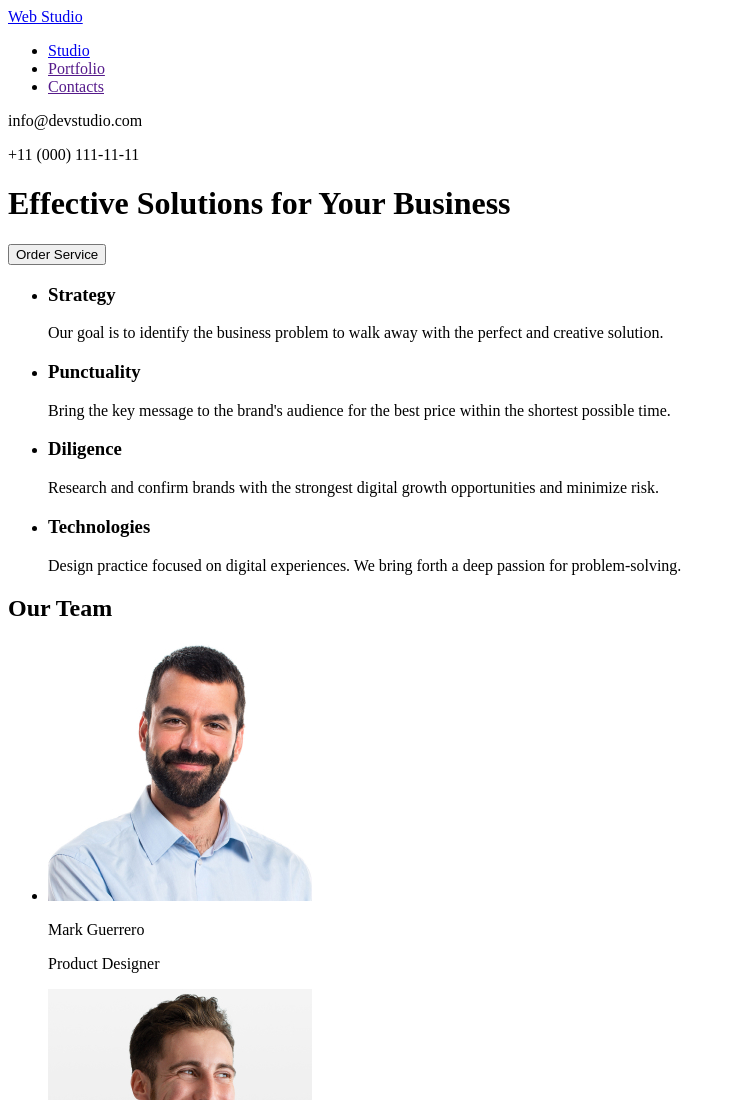
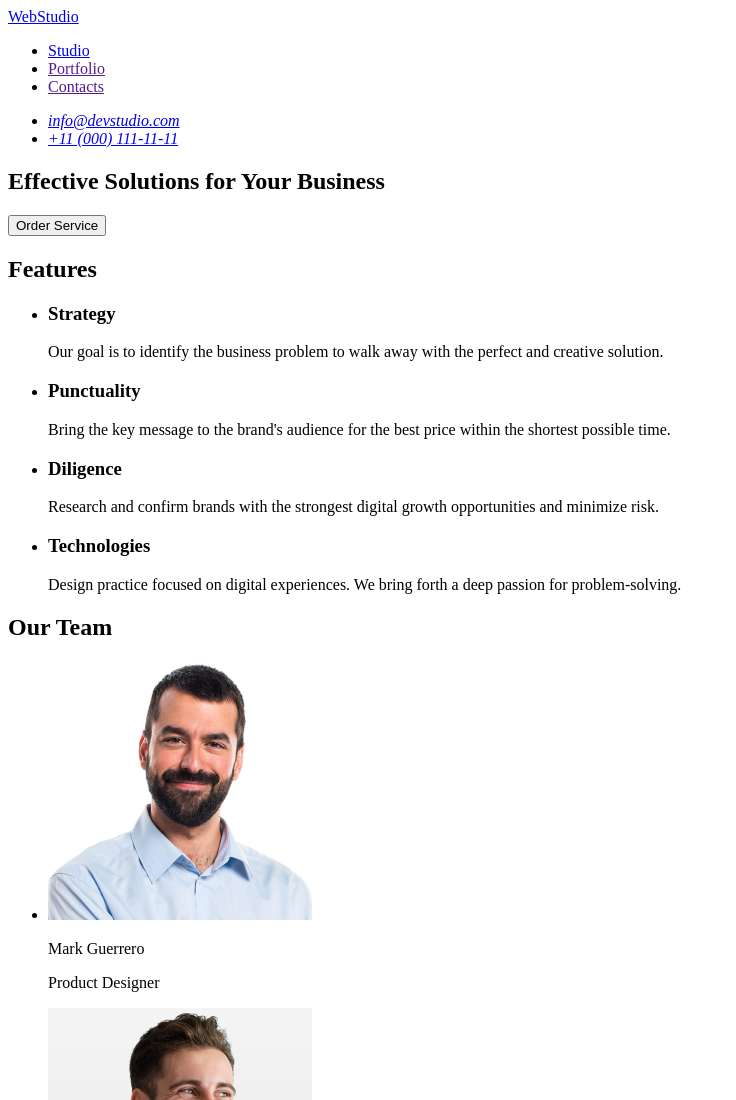
Before and after one commit to AndriiButenko05/goit-markup-hw-01, a plain HTML site: page index.html in a window 1280 px wide. Shown: the top 1100 px of the page, without its empty margins (0-736 px from the left). Drawn offline with Linux system fonts and the light colour scheme.

Commit message:
Rework some mistakes

```diff
--- a/index.html
+++ b/index.html
@@ -7,7 +7,7 @@
   </head>
   <body>
     <header>
-      <a href="/">Web Studio</a>
+      <a href="./index.html">WebStudio</a>
       <nav>
         <ul>
           <li><a href="/">Studio</a></li>
@@ -15,18 +15,27 @@
           <li><a href="">Contacts</a></li>
         </ul>
       </nav>
-      <p>info@devstudio.com</p>
-      <p>+11 (000) 111-11-11</p>
+      <address>
+        <ul>
+          <li><a href="mailto:info@devstudio.com">info@devstudio.com</a></li>
+          <li><a href="tel:+110001111111">+11 (000) 111-11-11</a></li>
+        </ul>
+      </address>
     </header>
-    <main><h1>Effective Solutions for Your Business</h1></main>
+    <main>
+      <section>
+        <h1>Effective Solutions for Your Business</h1>
+
         <button type="button">Order Service</button>
+      </section>
       <section>
+        <h2>Features</h2>
         <ul>
           <li>
             <h3>Strategy</h3>
             <p>
-            Our goal is to identify the business problem to walk away with the perfect and creative
-            solution.
+              Our goal is to identify the business problem to walk away with the perfect and
+              creative solution.
             </p>
           </li>
           <li>
@@ -39,8 +48,8 @@
           <li>
             <h3>Diligence</h3>
             <p>
-            Research and confirm brands with the strongest digital growth opportunities and minimize
-            risk.
+              Research and confirm brands with the strongest digital growth opportunities and
+              minimize risk.
             </p>
           </li>
           <li>
@@ -84,5 +93,6 @@
           solutions.
         </p>
       </footer>
+    </main>
   </body>
 </html>
```
Lines whose indentation alone changed are shown as unchanged.
